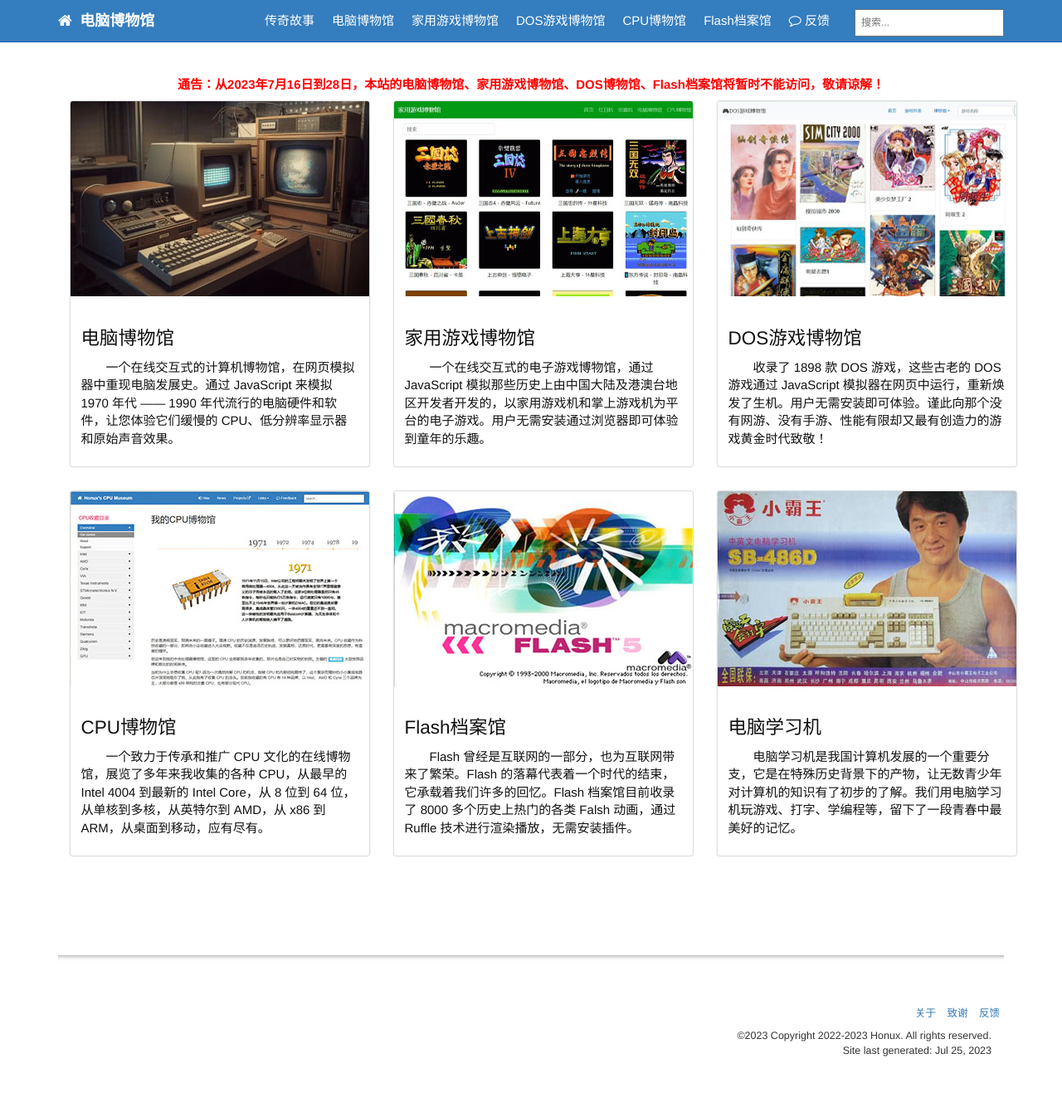
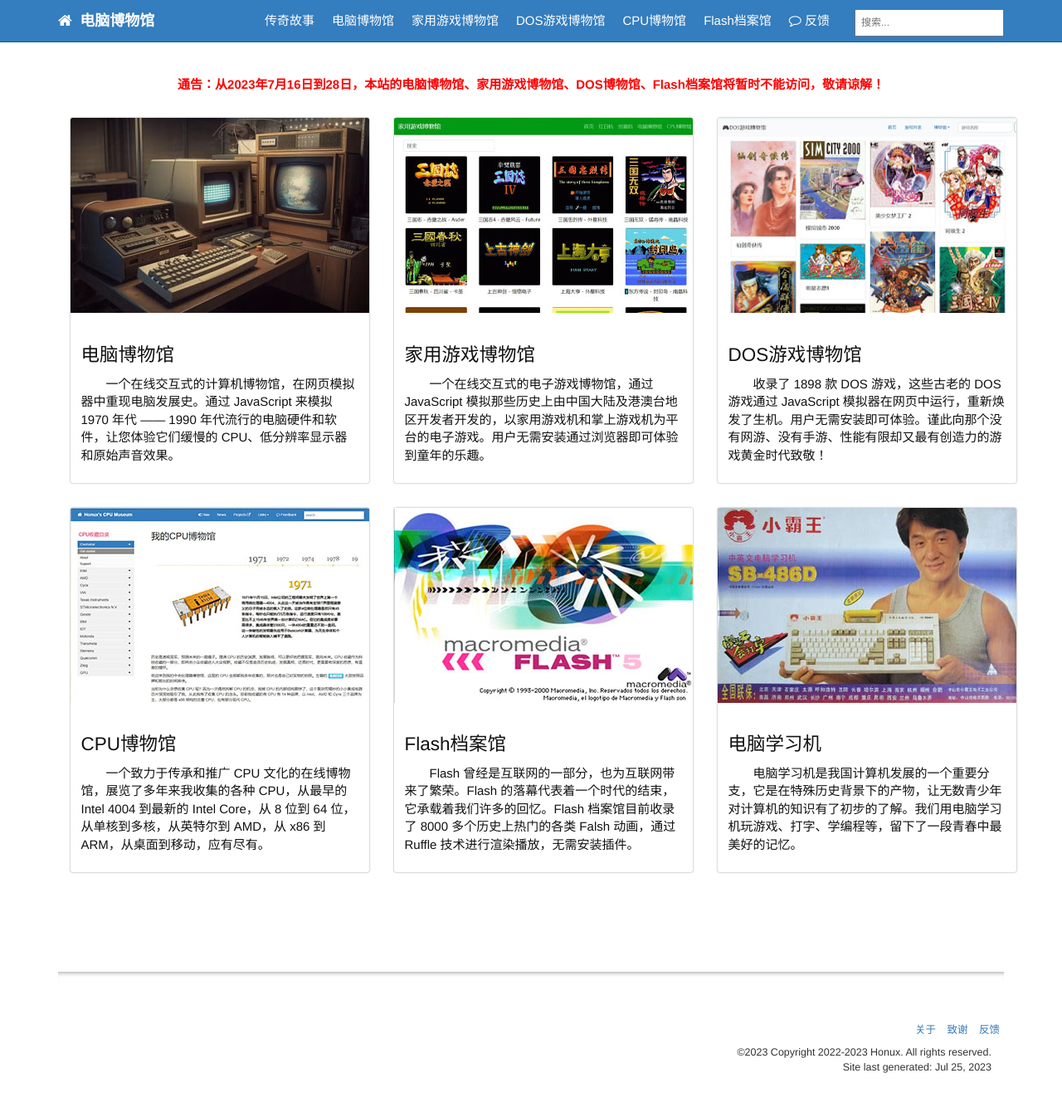
Before and after one commit to compumuseum/compumuseum.github.io, a Jekyll site: the page built from index.md, in a window 1280 px wide. Shown: the whole page at 83% size. Built offline with Jekyll 4.4.1, drawn with Linux system fonts in a browser that asks for light colours.

Commit message:
Update index_advertise2.html

```diff
--- a/_includes/index_advertise2.html
+++ b/_includes/index_advertise2.html
@@ -10,8 +10,7 @@
 	}
 </script>
 
-<p style="text-align: center; color: red; font-weight: bold;">通告：从2023年7月16日到28日，本站的电脑博物馆、家用游戏博物馆、DOS博物馆、Flash档案馆将暂时不能访问，敬请谅解！</p>
-<p> </p>
+<p style="text-align: center; color: red; font-weight: bold; margin-bottom: 30px;">通告：从2023年7月16日到28日，本站的电脑博物馆、家用游戏博物馆、DOS博物馆、Flash档案馆将暂时不能访问，敬请谅解！</p>
 
 <div class="container">
 	<div class="wrapper">
```
